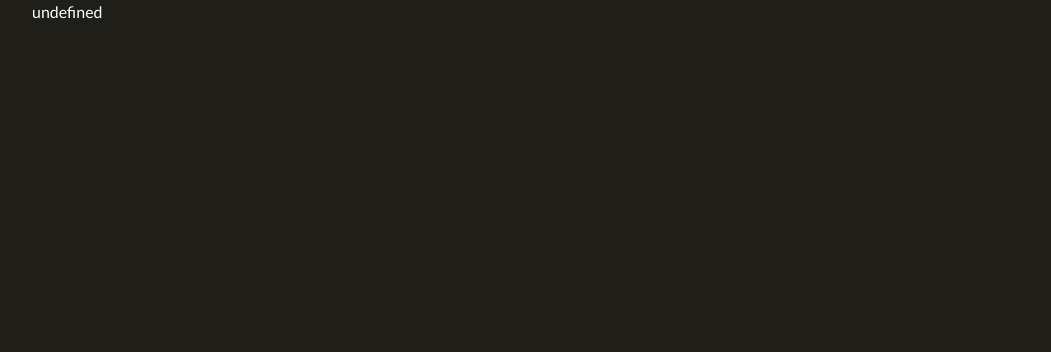
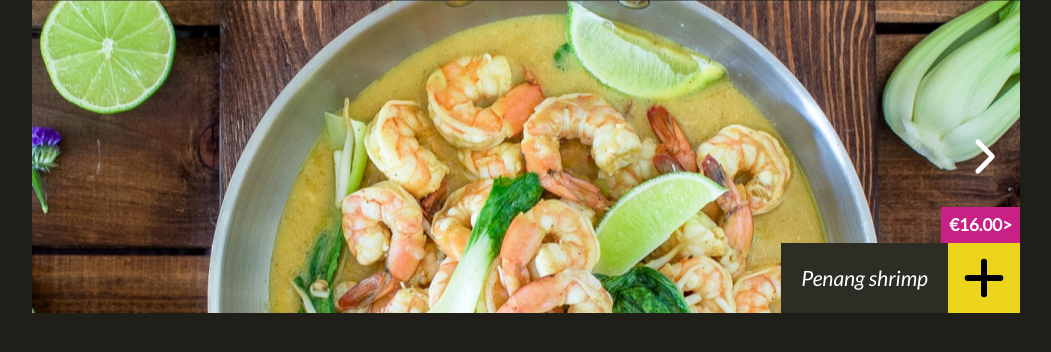
Before and after one commit to js-tasks-ru/jsbasic-20210722_pavel311, a website: page 6-module/3-task/index.html in a window 1280 px wide. Shown: the whole page, without its empty margins (114-1165 px from the left). Drawn offline with Linux system fonts and the light colour scheme.

Commit message:
6й модуль

```diff
--- a/6-module/3-task/index.js
+++ b/6-module/3-task/index.js
@@ -3,5 +3,99 @@ import createElement from '../../assets/lib/create-element.js';
 export default class Carousel {
   constructor(slides) {
     this.slides = slides;
+    this.render();
+    this.addCard();
+    this.initCarousel();
   }
+  render(){
+    this.elem = createElement(`
+    <div class="carousel">
+    <div class="carousel__arrow carousel__arrow_right">
+      <img src="/assets/images/icons/angle-icon.svg" alt="icon">
+    </div>
+    <div class="carousel__arrow carousel__arrow_left">
+      <img src="/assets/images/icons/angle-left-icon.svg" alt="icon">
+    </div>
+    <div class="carousel__inner">
+    </div>
+    </div>
+    `);
+    for (let slide of this.slides){
+    this.elem.querySelector('.carousel__inner').append(createElement(`
+    <div class="carousel__slide" data-id="${slide.id}">
+    <img src="/assets/images/carousel/${slide.image}" class="carousel__img" alt="slide">
+    <div class="carousel__caption">
+      <span class="carousel__price">€${slide.price.toFixed(2)}></span>
+      <div class="carousel__title">${slide.name}</div>
+      <button type="button" class="carousel__button">
+        <img src="/assets/images/icons/plus-icon.svg" alt="icon">
+      </button>
+    </div>
+  </div>
+    `));
+    }
+  }
+  addCard(){
+    for(let button of this.elem.querySelectorAll('.carousel__button')){
+    button.addEventListener('click', () => {
+
+      let customEvent = new CustomEvent('product-add', { bubbles: true, detail: event.target.closest('.carousel__slide').dataset.id });
+      //console.log(event.target.closest('.carousel__slide').dataset.id);
+      this.elem.dispatchEvent(customEvent);
+    });
+    }
+  }
+  initCarousel() {
+    const inner = this.elem.querySelector('.carousel__inner');
+    const slide = this.elem.querySelector('.carousel__slide');
+    const slides = this.elem.querySelectorAll('.carousel__slide');
+    const nextButton = this.elem.querySelector('.carousel__arrow_right');
+    const prevButton = this.elem.querySelector('.carousel__arrow_left');
+    let transition = 0;
+    let currentSlide = 0;
+
+
+    nextButton.addEventListener('click', () => {
+      transition -= slide.offsetWidth;
+      setTransition();
+      if (currentSlide < slides.length) {
+        currentSlide++;
+    }
+    сheckButtons();
+    });
+
+    prevButton.addEventListener('click', () => {
+      transition += slide.offsetWidth;
+      setTransition();
+      if (currentSlide > 0) {
+        currentSlide--;
+    }
+    сheckButtons();
+    });
+
+    const setTransition = () => {
+      inner.style.transform = `translateX(${transition}px)`;
+    };
+
+    const сheckButtons = () => {
+      if(currentSlide === 0){
+        prevButton.style.display = 'none';
+      }
+      if(currentSlide != 0){
+        prevButton.style.display = '';
+      }
+      if(currentSlide === (slides.length - 1)){
+        nextButton.style.display = 'none';
+
+      }
+      if(currentSlide != (slides.length - 1)){
+        nextButton.style.display = '';
+      }
+    };
+    сheckButtons();
+    }
+
+
+
+
 }
```
Also changed, not shown: 6-module/1-task/index.js (+14 -3 lines), 6-module/2-task/index.html (+1 -1 lines), 6-module/2-task/index.js (+5 -4 lines).
